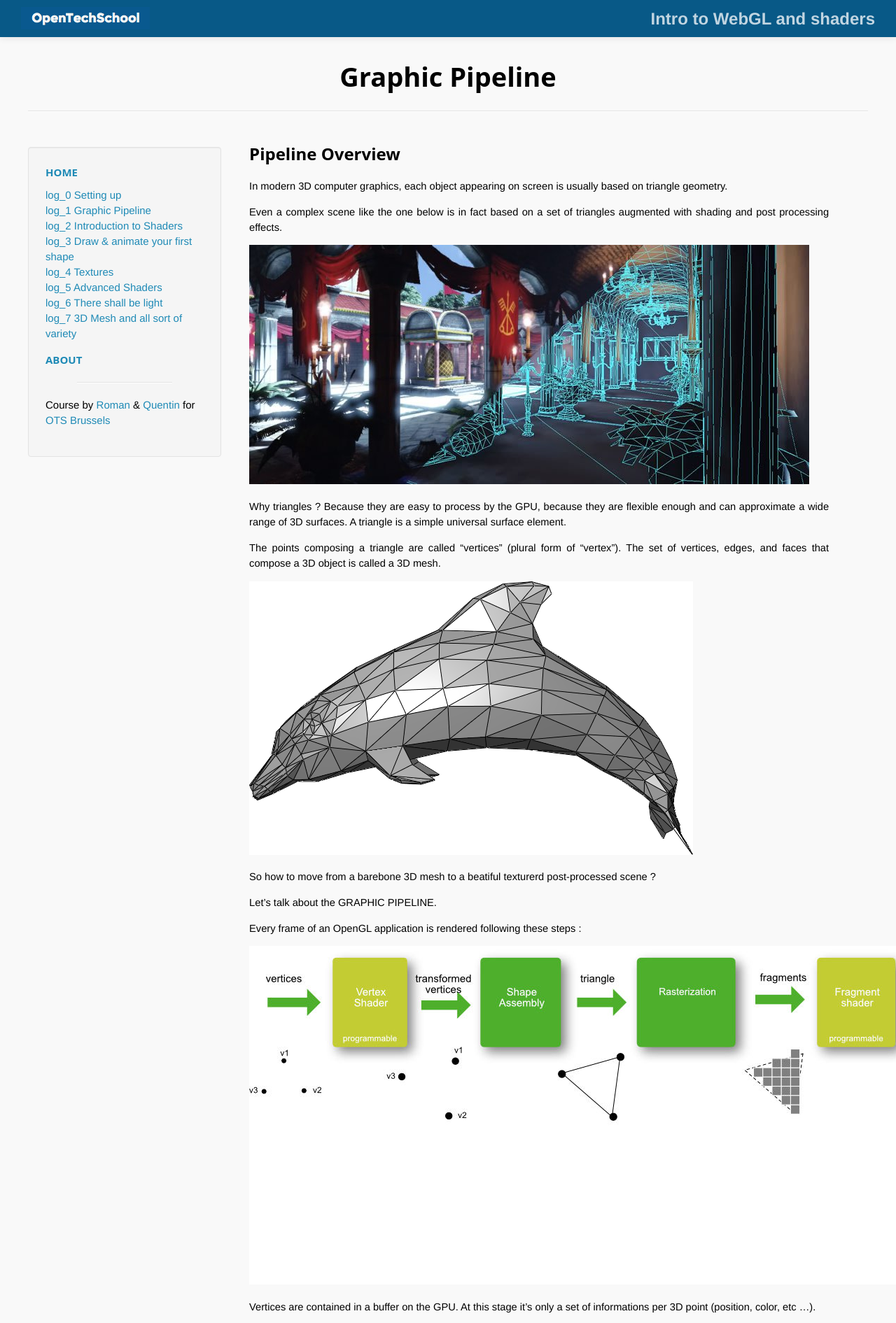
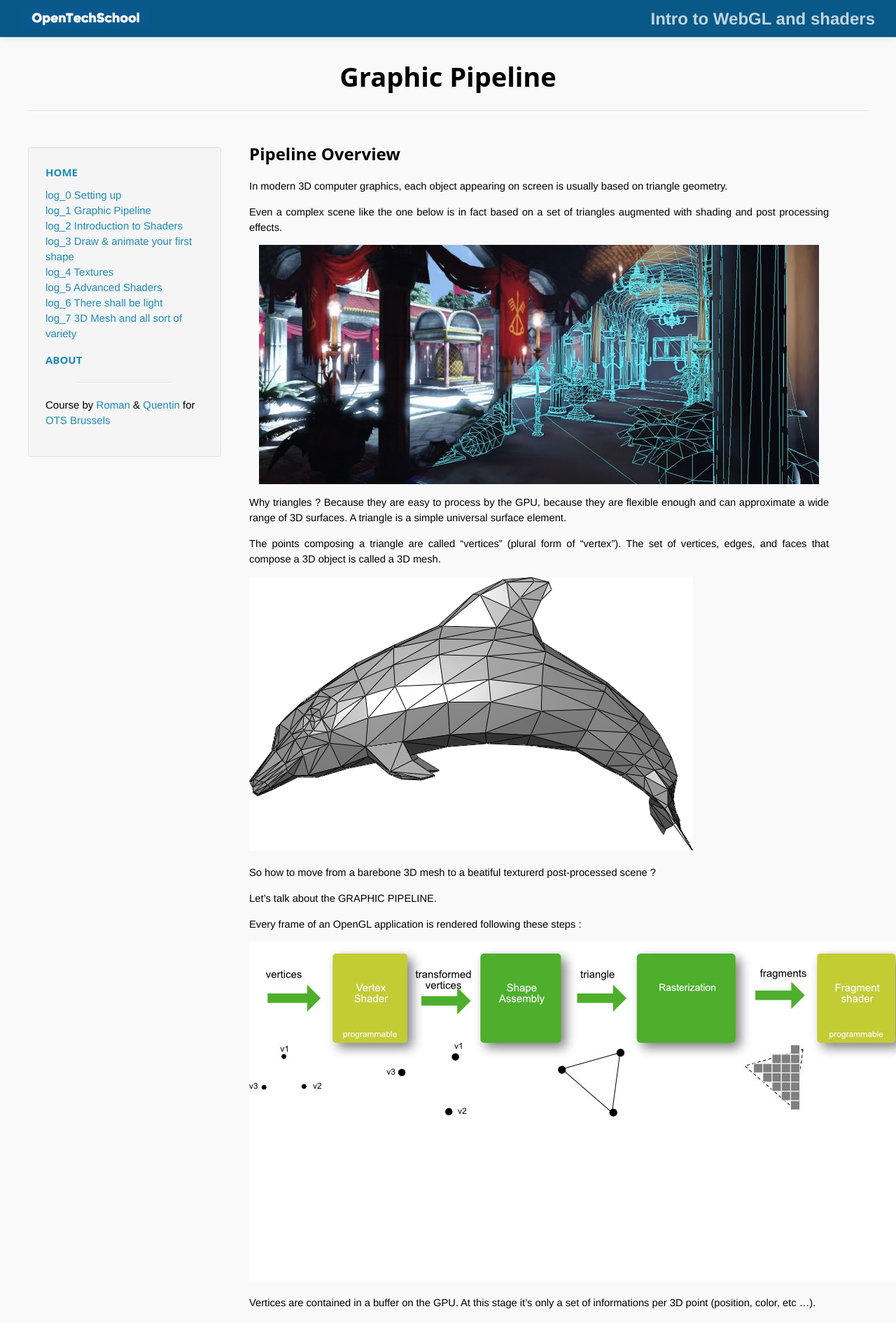
Before and after one commit to OpenTechSchool-Brussels/intro-to-webGL-and-shaders, a Jekyll site: the page built from log1_graphic-pipeline.md, in a window 1280 px wide. Shown: the top 1891 px of the page at 70% size. Built offline with Jekyll 4.4.1, drawn with Linux system fonts in a browser that asks for light colours.

Commit message:
Update log1_graphic-pipeline.md

```diff
--- a/log1_graphic-pipeline.md
+++ b/log1_graphic-pipeline.md
@@ -11,7 +11,7 @@ In modern 3D computer graphics, each object appearing on screen is usually based
 
 Even a complex scene like the one below is in fact based on a set of triangles augmented with shading and post processing effects.
 
-<img src="./assets/log1_scene.jpg" alt="Full Rendering">
+<img class="ctr" src="./assets/log1_scene.jpg" alt="Full Rendering">
 
 Why triangles ? Because they are easy to process by the GPU, because they are flexible enough and can approximate a wide range of 3D surfaces. A triangle is a simple universal surface element.
 
```
